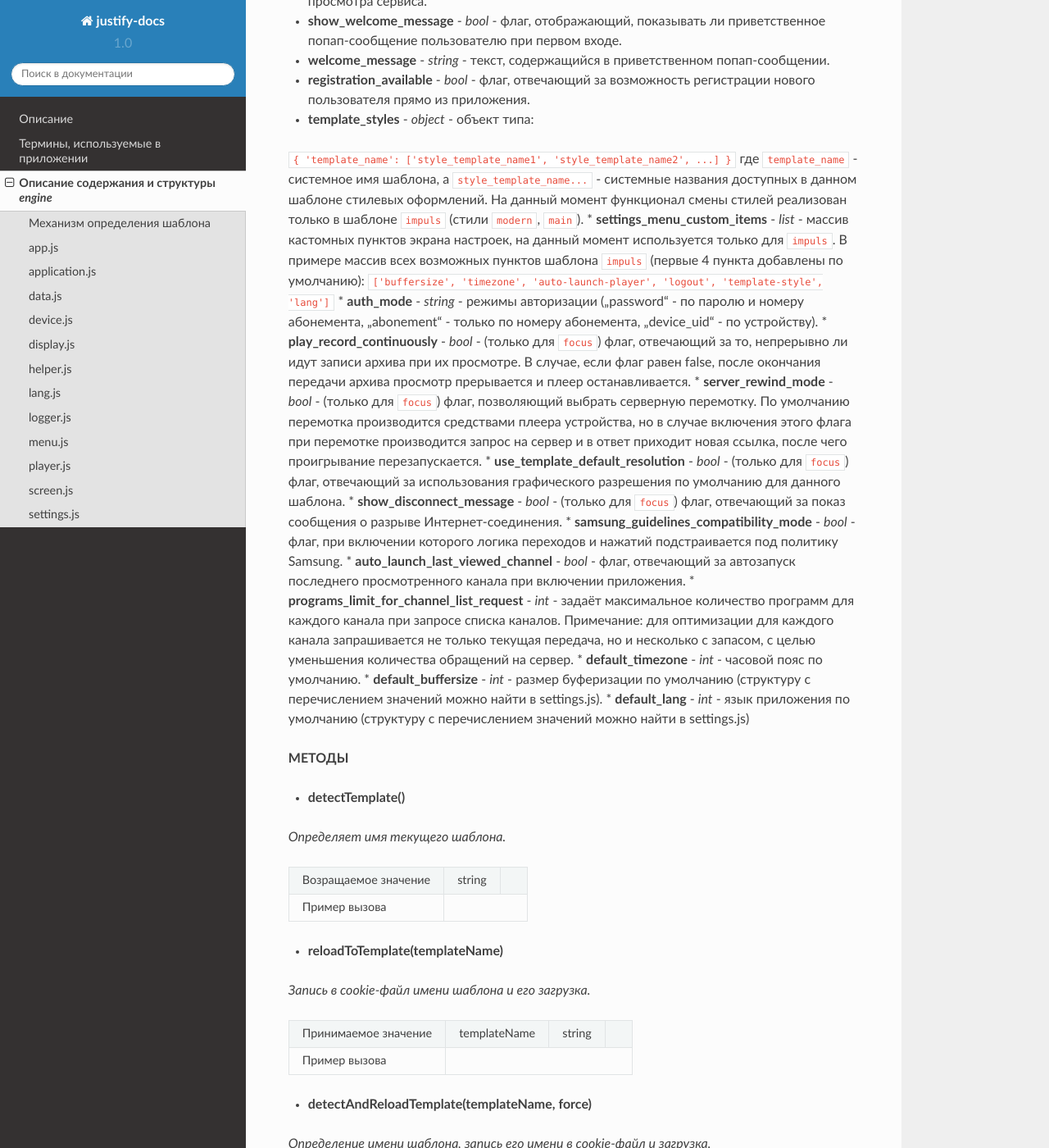
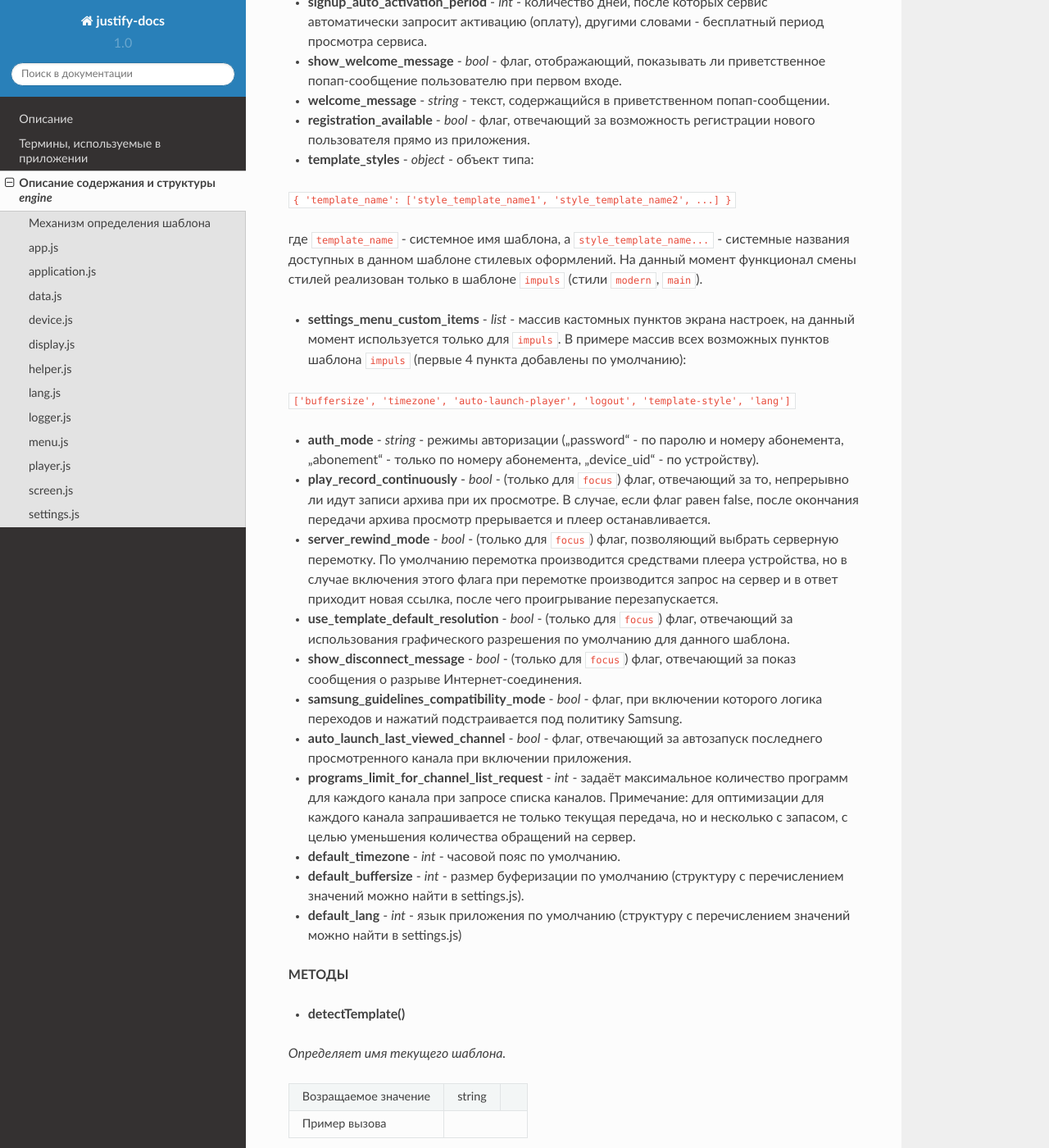
Before and after one commit to microimpuls/justify-dev-docs, a Sphinx documentation site: the page built from source/engine.rst, in a window 1280 px wide and 1400 px high, scrolled down 3241 px. Shown: the whole window at 82% size. Built offline with Sphinx 7.4.7 and the Read the Docs theme 2.0.0, drawn with Linux system fonts in a browser that asks for light colours; some of the changed lines change nothing that is shown; some of the changed text lies outside the part shown.

Commit message:
some changes

```diff
--- a/source/engine.rst
+++ b/source/engine.rst
@@ -32,9 +32,10 @@
 .. image:: img/index-redirect.png
 
 Работа шаблона начинается с файла ``stb\index.html``.
-1. На основе ``clientSettings`` и cookie-файлов определяется шаблон и производится редирект на ``stb\templates\<имя шаблона>\index.html``.
-2. Определяется тип устройства и производится редирект на ``stb\templates\<имя шаблона>\default\index.html``.
-3. Далее управление переходит файлу ``stb\templates\<имя шаблона>\default\media\js\init.js``.
+
+* на основе ``clientSettings`` и cookie-файлов определяется шаблон и производится редирект на ``stb\templates\<имя шаблона>\index.html``.
+* определяется тип устройства и производится редирект на ``stb\templates\<имя шаблона>\default\index.html``.
+* далее управление переходит файлу ``stb\templates\<имя шаблона>\default\media\js\init.js``.
 
 app.js
 ------
@@ -57,7 +58,9 @@ app.js
 * **api_url** - *string* - адрес Middleware, по которому будет происходить доступ к её API.
 * **template_name** - *string* - системное имя шаблона (``classic``, ``cti``, ``focus``, ``impuls``, ``iridium``, ``orbit``).
 * **template_size** - *object* - размер дисплея шаблона (1280х720, 1920х1080 и т.д.). Пример:
+
     ``'template_size': { 'classic': { 'default': [1280, 720], '720x576': [720, 576] }, 'impuls': { 'default': [1280, 720] } }``
+
 * **settings_filename** - *string* - название файла, где хранятся куки.
 * **site_url** - *string* - адрес сайта сервиса.
 * **debug** - *bool* -  флаг, отображающий консоль разработчика.
@@ -66,10 +69,15 @@ app.js
 * **welcome_message** - *string* - текст, содержащийся в приветственном попап-сообщении.
 * **registration_available** - *bool* - флаг, отвечающий за возможность регистрации нового пользователя прямо из приложения.
 * **template_styles** - *object* - объект типа:
+
 ``{ 'template_name': ['style_template_name1', 'style_template_name2', ...] }``
+
 где ``template_name`` - системное имя шаблона, а ``style_template_name...`` - системные названия доступных в данном шаблоне стилевых оформлений. На данный момент функционал смены стилей реализован только в шаблоне ``impuls`` (стили ``modern``, ``main``).
+
 * **settings_menu_custom_items** - *list* - массив кастомных пунктов экрана настроек, на данный момент используется только для ``impuls``. В примере массив всех возможных пунктов шаблона ``impuls`` (первые 4 пункта добавлены по умолчанию):
+
 ``['buffersize', 'timezone', 'auto-launch-player', 'logout', 'template-style', 'lang']``
+
 * **auth_mode** - *string* - режимы авторизации ('password' - по паролю и номеру абонемента, 'abonement' - только по номеру абонемента, 'device_uid' - по устройству).
 * **play_record_continuously** - *bool* - (только для ``focus``) флаг, отвечающий за то, непрерывно ли идут записи архива при их просмотре. В случае, если флаг равен false, после окончания передачи архива просмотр прерывается и плеер останавливается.
 * **server_rewind_mode** - *bool* - (только для ``focus``) флаг, позволяющий выбрать серверную перемотку. По умолчанию перемотка производится средствами плеера устройства, но в случае включения этого флага при перемотке производится запрос на сервер и в ответ приходит новая ссылка, после чего проигрывание перезапускается.
```
